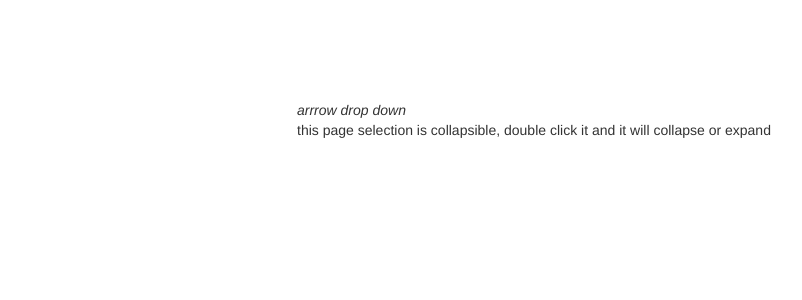
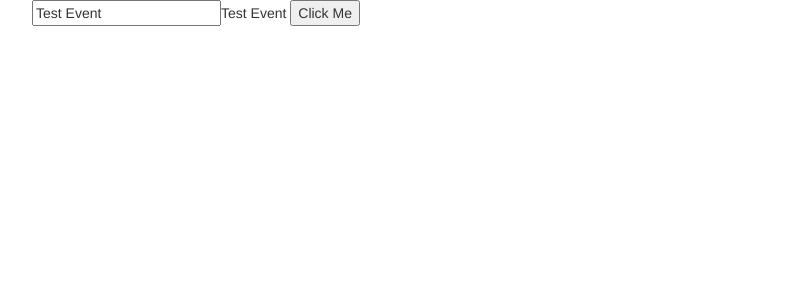
Before and after one commit to MohamedHamed83/angular2-examples-app, an Angular app: page / in a window 1280 px wide. Shown: the top 300 px of the page, without its empty margins (38-840 px from the left). Built offline with nearby package versions, Linux system fonts and the light colour scheme.

Commit message:
adding events example

```diff
--- a/src/app/app.component.html
+++ b/src/app/app.component.html
@@ -14,7 +14,7 @@
 <input (keyup)="sample.color = input.value" #input placeholder="Type your color">-->
 
 <!--custom directive example-->
-<custome-directive></custome-directive>
+<!--<custome-directive></custome-directive>-->
 
 <!--ngFor example-->
 <!--<app-ng-for-example></app-ng-for-example>-->
@@ -22,3 +22,7 @@
 <!--ngIf example-->
 
 <!--<app-ng-if-example></app-ng-if-example>-->
+
+
+<!--events example "Zone"-->
+<app-ng-events-example>  </app-ng-events-example>
--- a/src/app/app.module.ts
+++ b/src/app/app.module.ts
@@ -12,6 +12,7 @@ import { CustomeDirectiveComponent } from './custome-directive/custome-directive
 import { CollapseOnClickDirective } from './directives/collapse-on-click.directive';
 import { NgForExampleComponent } from './ng-for-example/ng-for-example.component';
 import { NgIfExampleComponent } from './ng-if-example/ng-if-example.component';
+import { NgEventsExampleComponent } from './ng-events-example/ng-events-example.component';
 
 
 @NgModule({
@@ -25,6 +26,8 @@ import { NgIfExampleComponent } from './ng-if-example/ng-if-example.component';
     CollapseOnClickDirective,
     NgForExampleComponent,
     NgIfExampleComponent
+,
+    NgEventsExampleComponent
 ],
   imports: [
     BrowserModule,
--- /dev/null
+++ b/src/app/ng-events-example/ng-events-example.component.html
@@ -0,0 +1,4 @@
+<div class="container">
+<input type="text" value="Test Event" #input>{{input.value}}
+<button (click)="onClick()">Click Me</button>
+</div>
--- /dev/null
+++ b/src/app/ng-events-example/ng-events-example.component.ts
@@ -0,0 +1,18 @@
+import { Component, OnInit } from '@angular/core';
+
+@Component({
+  selector: 'app-ng-events-example',
+  templateUrl: './ng-events-example.component.html',
+  styleUrls: ['./ng-events-example.component.css']
+})
+export class NgEventsExampleComponent implements OnInit {
+
+  onClick() {
+alert('edre')
+  }
+  constructor() { }
+
+  ngOnInit() {
+  }
+
+}
```
Also changed, not shown: src/app/ng-events-example/ng-events-example.component.css (added), 1 other file (tests, documents, lock files or other folders).
